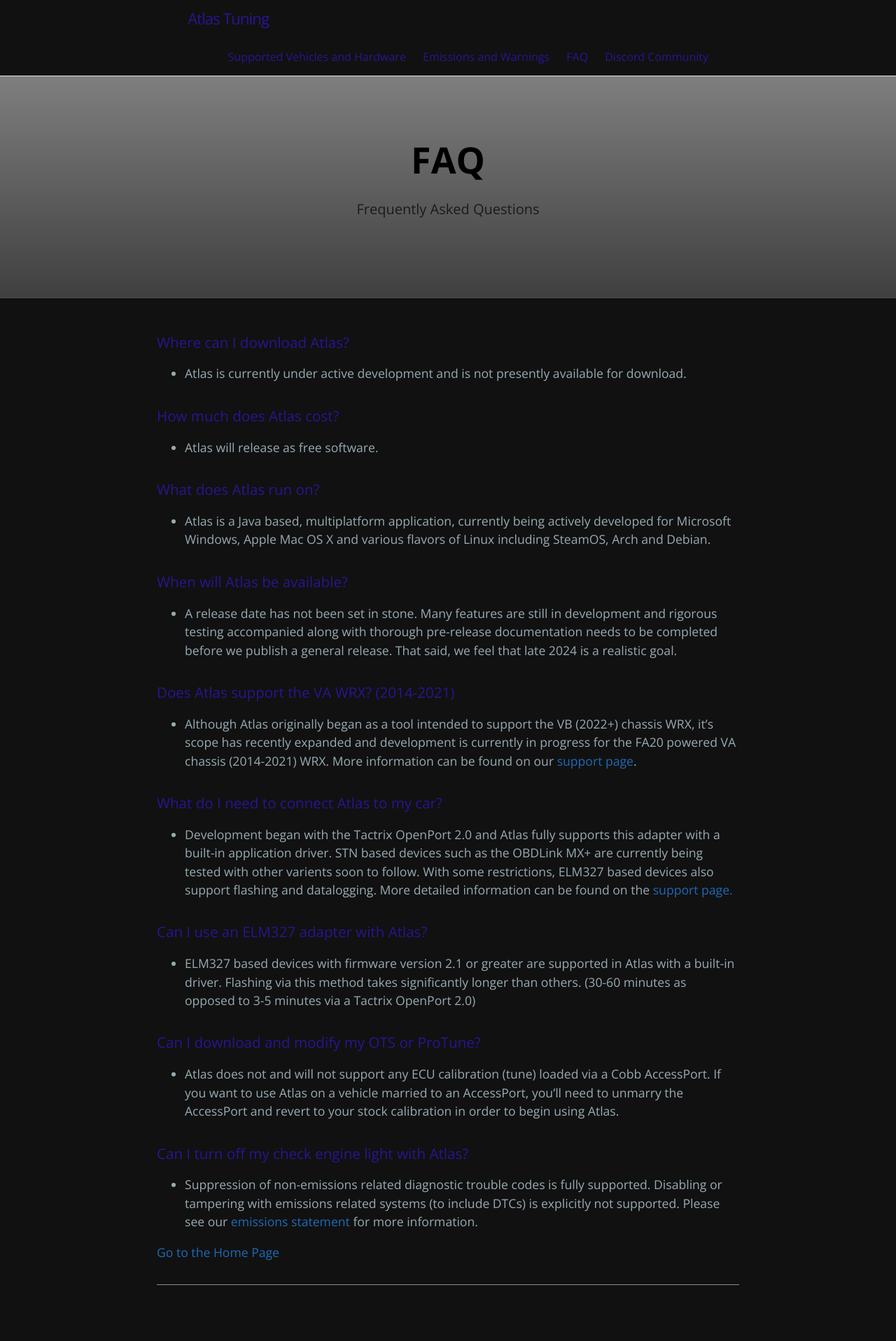
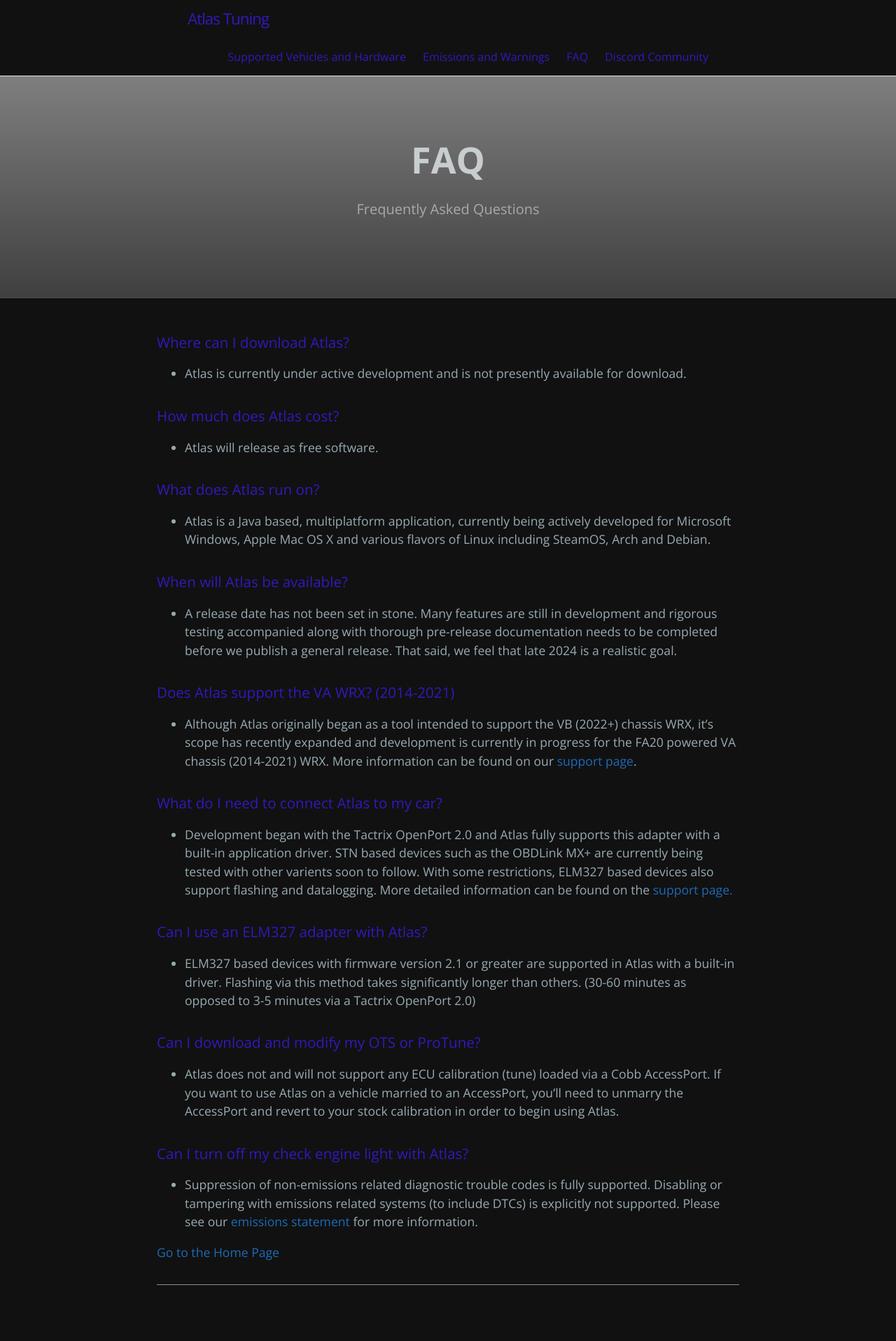
Before and after one commit to atlas-tuning/atlas-public, a Jekyll site: the page built from docs/faq.md, in a window 1280 px wide. Shown: the whole page at 70% size. Built offline with Jekyll 4.4.1, drawn with Linux system fonts in a browser that asks for light colours.

Commit message:
Update variables.scss

```diff
--- a/docs/_sass/variables.scss
+++ b/docs/_sass/variables.scss
@@ -3,12 +3,12 @@
 $medium-breakpoint: 42em !default;
 
 // Headers
-$header-heading-color: #000 !default;
+$header-heading-color: #c8cdcf !default;
 $header-bg-color: #301abc !default;
 $header-bg-color-secondary: #159957 !default;
 
 // Text
-$section-headings-color: #271691 !default;
+$section-headings-color: #301abc !default;
 $body-text-color: #98abb3 !default;
 $body-link-color: #1e6bb8 !default;
 $blockquote-text-color: #d5dadd !default;
```
